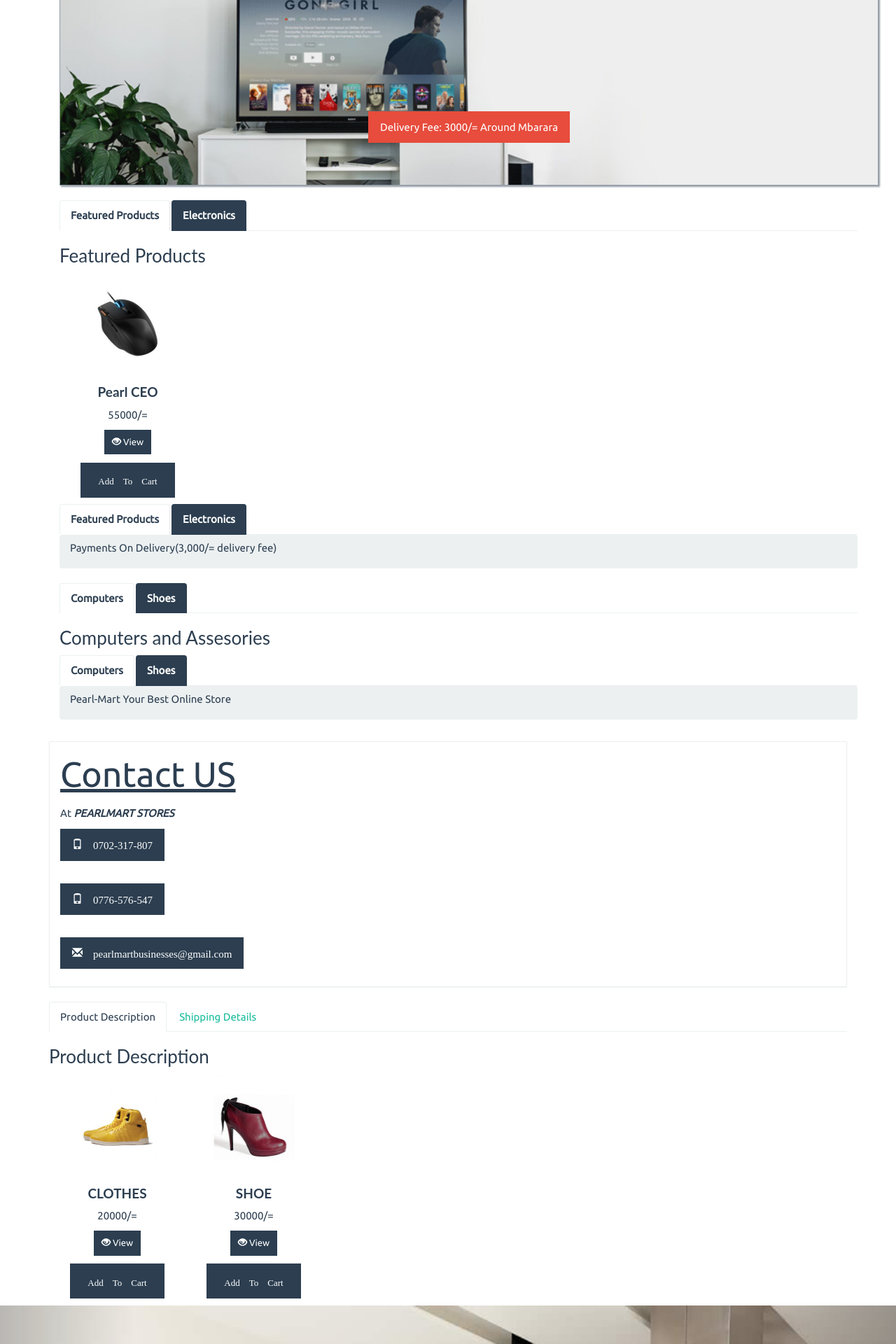
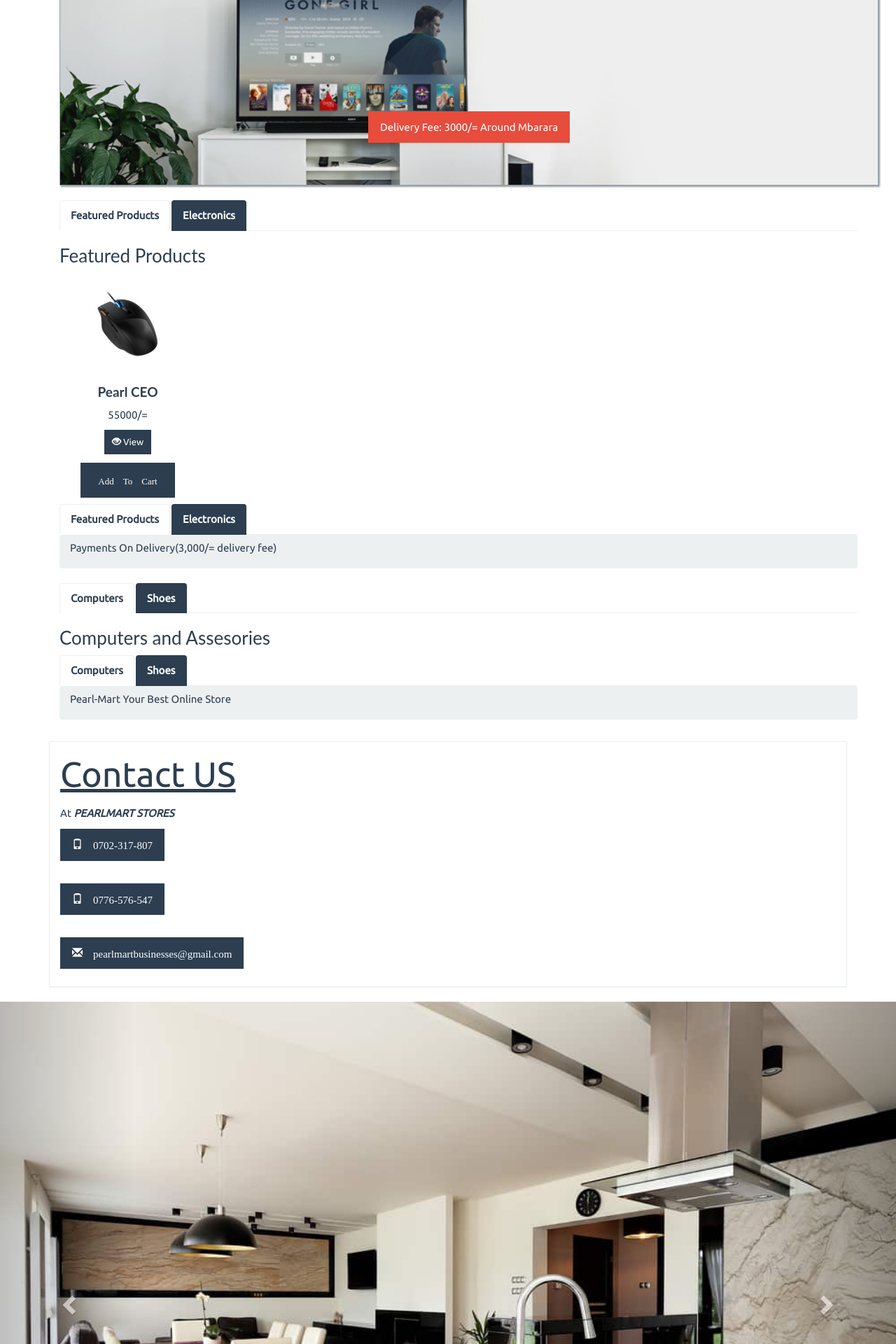
Before and after one commit to latototita/pearlly, a Django app: page /homepage/ in a window 1280 px wide. Shown: the part 3320-5240 px from the top of the page at 70% size. Run offline with Django 3.2, Linux system fonts and the light colour scheme; data comes from the database, SQL or seed files in the repository; both versions use the stored data as it was after the commit; some libraries are stand-ins or nearby versions.

Commit message:
5 commit

```diff
--- a/store/templates/404.html
+++ b/store/templates/404.html
@@ -11,7 +11,7 @@
 
                     <img src="{% static 'imgs/404.jpg' %}" style="width: 100%;">
                     <div class="carousel-caption">
-                            <a href=""><h1>404 error page</h1></a>
+                            <a href=""><h1>This is an Error Page</h1></a>
                             <p>Oops wrong page,The page you requested is either not there or we must have an error on our side please bear with us. we will get it fixed wright a way.</p><p class="btn btn-primary my-2 my-sm-0">Back To STORE<a href="{% url 'store' %}" class="btn btn-primary my-2 my-sm-0 glyphicon glyphicon-chevron-right"></a>
 </p>
                     </div>
--- a/store/templates/home.html
+++ b/store/templates/home.html
@@ -562,102 +562,7 @@
 </div>
 </div>
 
-<div class="container">
-<div role="tabpanel">
-			<!-- Nav tabs -->
-			<ul class="nav nav-tabs" role="tablist">
-				<li role="presentation" class="active">
-					<a href="#description2" aria-controls="description2" role="tab" data-toggle="tab">Product Description</a>
-				</li>
-				<li role="presentation">
-					<a href="#shipping2" aria-controls="shipping2" role="tab" data-toggle="tab">Shipping Details</a>
-				</li>
-			</ul>
 
-			<!-- Tab panes -->
-			<div class="tab-content">
-				<div role="tabpanel" class="tab-pane active" id="description2">
-					<h3>Product Description</h3>
-					<div class="container ">
-<div class="row">
-{% for product in top_rated %}
-	<div class="col-md-2 col-xs-6">
-		<div class="col-xs-12 col-sm-12 col-md-12 col-lg-12">
-			<div class="pro-thumbnail">
-				<a href="{% url 'details' product.id %}">
-					<img src="{{product.image.url}}" alt="" style="max-width:100%;height: 150px;">
-				</a>
-				<div class="caption text-center">
-					<h4 class="bold">{{ product.name }}</h4>
-
-					<p>{{ product.price }}/=</p>
-
-					<p>
-						<a href="{% url 'details' product.id %}" class="btn btn-primary btn-sm mt-2"  >
-							<i class="glyphicon glyphicon-eye-open"></i> View
-						</a>
-						<form action="/#" method="POST" class="btn-block">
-							{% csrf_token %}
-							<input hidden type="text" name='product' value='{{product.id}}'>
-							<input type="submit" class="btn btn-primary btn-sm mt-2 glyphicon glyphicon-shopping-cart form-control"
-								value="Add To Cart">
-						</form>
-
-
-					</p>
-				</div>
-			</div>
-		</div>
-	</div>
-	{% endfor %}
-
-</div>
-</div>
-
-				</div>
-				<div role="tabpanel" class="tab-pane" id="shipping2">
-					<h3>Shipping Details</h3>
-					<div class="container ">
-<div class="row">
-{% for product in product_list %}
-	<div class="col-md-2 col-xs-6">
-		<div class="col-xs-12 col-sm-12 col-md-12 col-lg-12">
-			<div class="pro-thumbnail">
-				<a href="{% url 'details' product.id %}">
-					<img src="{{product.image.url}}" alt="" style="max-width:100%;height: 150px;">
-				</a>
-				<div class="caption text-center">
-					<h4 class="bold">{{ product.name }}</h4>
-
-					<p>{{ product.price }}/=</p>
-
-					<p>
-						<a href="{% url 'details' product.id %}" class="btn btn-primary btn-sm mt-2"  >
-							<i class="glyphicon glyphicon-eye-open"></i> View
-						</a>
-						<form action="/#" method="POST" class="btn-block">
-							{% csrf_token %}
-							<input hidden type="text" name='product' value='{{product.id}}'>
-							<input type="submit" class="btn btn-primary btn-sm mt-2 glyphicon glyphicon-shopping-cart form-control"
-								value="Add To Cart">
-						</form>
-
-
-					</p>
-				</div>
-			</div>
-		</div>
-	</div>
-	{% endfor %}
-
-</div>
-</div>
-
-				</div>
-			</div>
-		</div>
-
-</div>
 
 
 
--- a/store/views/home.py
+++ b/store/views/home.py
@@ -130,7 +130,7 @@
     computers=Product.get_all_products_by_categoryid(6)
 
 
-    paginator1=Paginator(top_rated,2)
+    paginator1=Paginator(top_rated,6)
     paginator2=Paginator(featured,6)
     paginator3=Paginator(best_selling,6)
     paginator4=Paginator(electronics,6)
```
Also changed, not shown: db.sqlite3, store/static/imgs/112.jpg.
